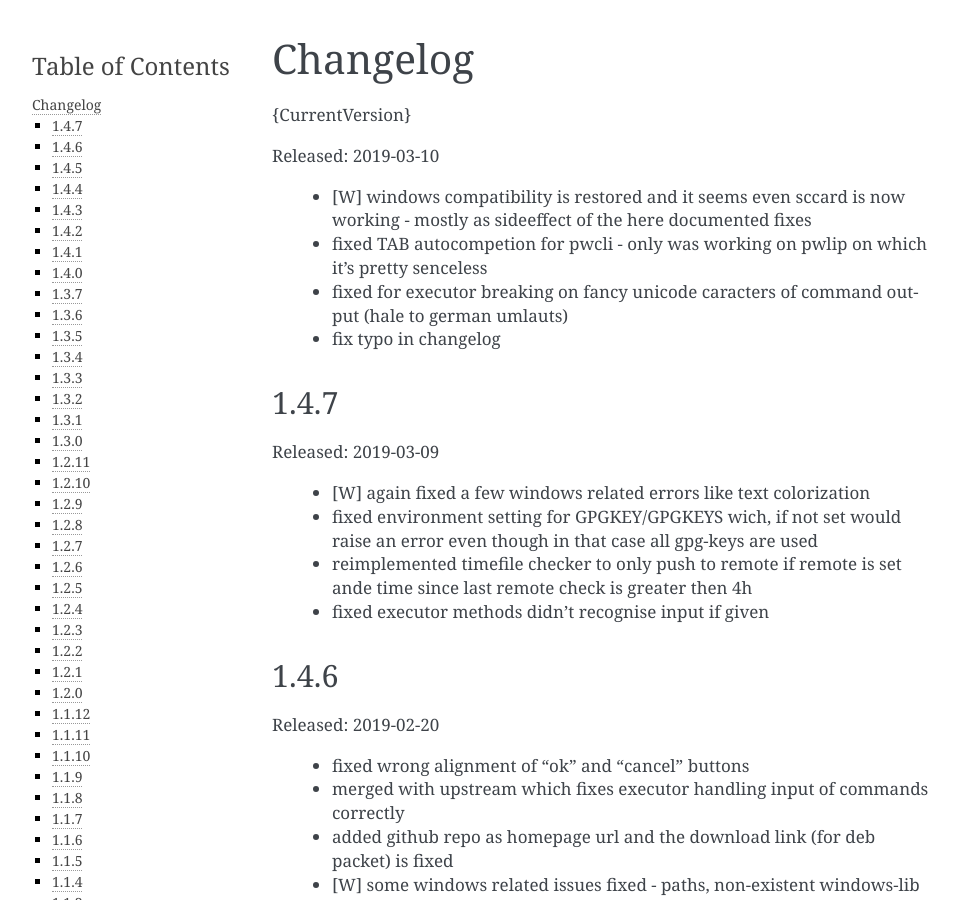
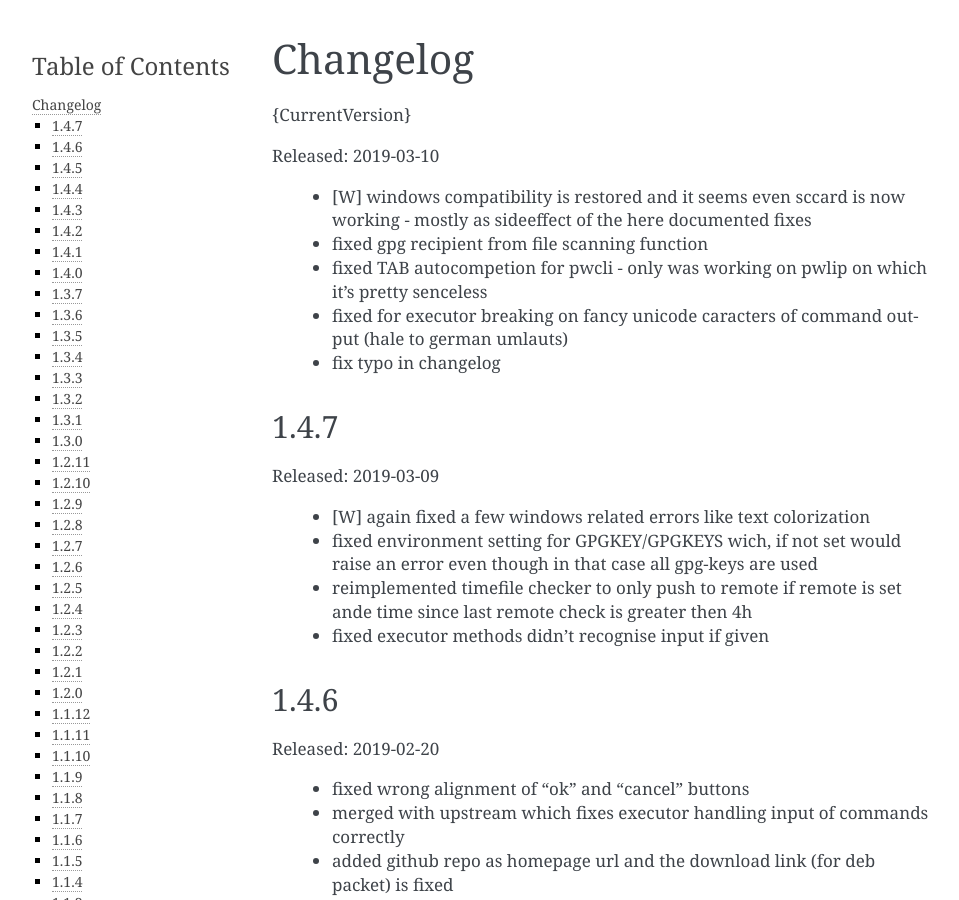
Before and after one commit to d0n/pwclip, a Sphinx documentation site: the page built from docs/changelog.rst, in a window 1280 px wide and 900 px high. Shown: the whole window, without its empty margins (148-1107 px from the left). Built offline with Sphinx 7.4.7, drawn with Linux system fonts in a browser that asks for light colours.

Commit message:
modified = docs/changelog.rst lib/secrecy

```diff
--- a/docs/changelog.rst
+++ b/docs/changelog.rst
@@ -8,6 +8,8 @@ Released: 2019-03-10
 
   * [W] windows compatibility is restored and it seems even sccard is now
     working - mostly as sideeffect of the here documented fixes
+
+  * fixed gpg recipient from file scanning function
 
   * fixed TAB autocompetion for pwcli - only was working on pwlip on which it's
     pretty senceless
```
